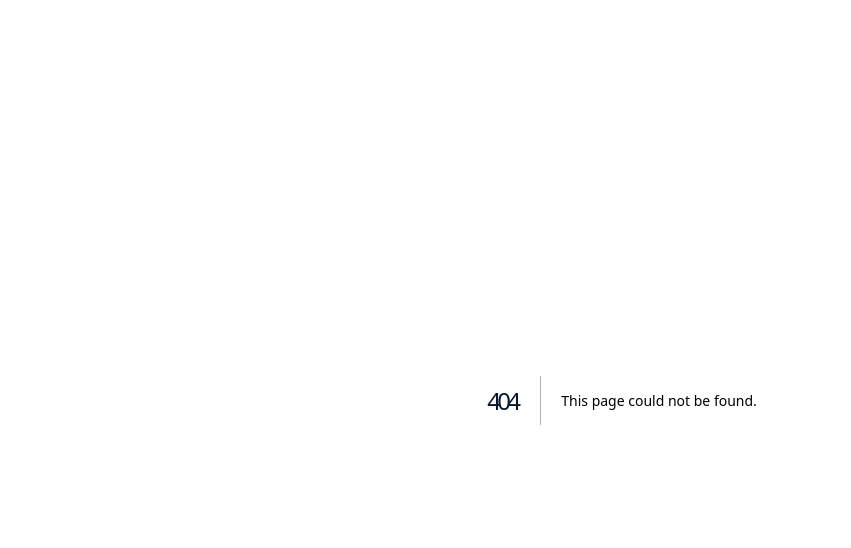
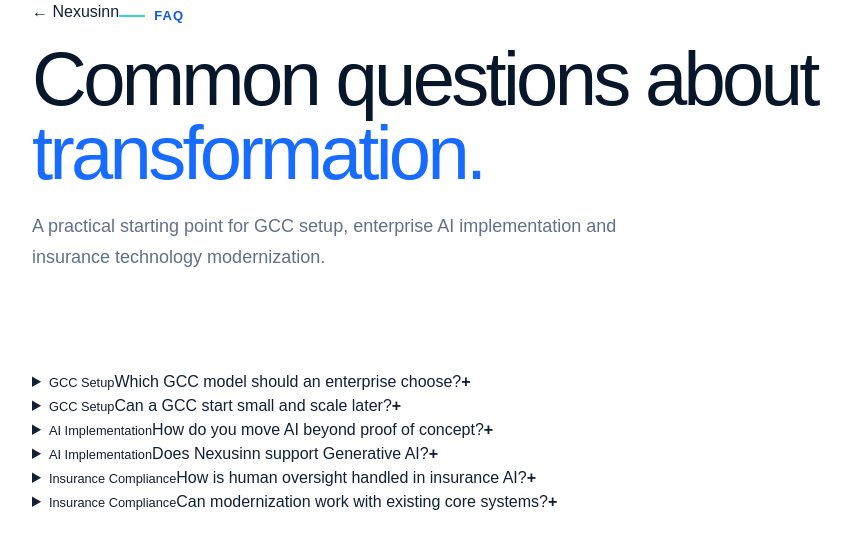
Before and after one commit to mkraja826/Nexusinn, a Next.js app: page /faq in a window 1280 px wide. Before the commit this address had no page. Shown: the top 548 px of the page, without its empty margins (18-869 px from the left). Built offline with nearby package versions, Linux system fonts and the light colour scheme.

Commit message:
feat: add faq page

```diff
--- /dev/null
+++ b/app/faq/page.tsx
@@ -0,0 +1,15 @@
+const faqs = [
+  ["GCC Setup", "Which GCC model should an enterprise choose?", "The right model depends on control, speed, ownership, investment appetite, capability maturity and long-term strategic intent. Nexusinn supports Build-Operate-Transfer, Hybrid Captive and Joint Venture structures."],
+  ["GCC Setup", "Can a GCC start small and scale later?", "Yes. A phased capability model can begin with focused functions and expand once governance, talent, delivery performance and ownership mechanisms are proven."],
+  ["AI Implementation", "How do you move AI beyond proof of concept?", "Production AI requires more than a model. Data quality, integrations, monitoring, security, workflow ownership, human review and measurable adoption all need to be designed together."],
+  ["AI Implementation", "Does Nexusinn support Generative AI?", "Yes. The AI/ML architecture includes strategy, readiness, ML engineering, intelligent automation, Generative AI integration and responsible AI governance."],
+  ["Insurance Compliance", "How is human oversight handled in insurance AI?", "Our current design position is to preserve human authority for consequential decisions and use AI as governed decision support where appropriate, with traceability and review controls."],
+  ["Insurance Compliance", "Can modernization work with existing core systems?", "Yes. The InsurTech platform approach is designed around modular architecture, APIs and progressive modernization rather than assuming a disruptive full-core replacement."],
+];
+
+export default function FAQPage(){
+  return <main>
+    <section className="service-hero"><div className="shell"><a href="/" className="service-back">← Nexusinn</a><div className="eyebrow">FAQ</div><h1>Common questions about <span>transformation.</span></h1><p className="lead">A practical starting point for GCC setup, enterprise AI implementation and insurance technology modernization.</p></div></section>
+    <section className="section"><div className="shell"><div className="faq-list">{faqs.map(([category,q,a])=><details className="faq-item" key={q}><summary><span><small>{category}</small>{q}</span><b>+</b></summary><p>{a}</p></details>)}</div></div></section>
+  </main>
+}
```
